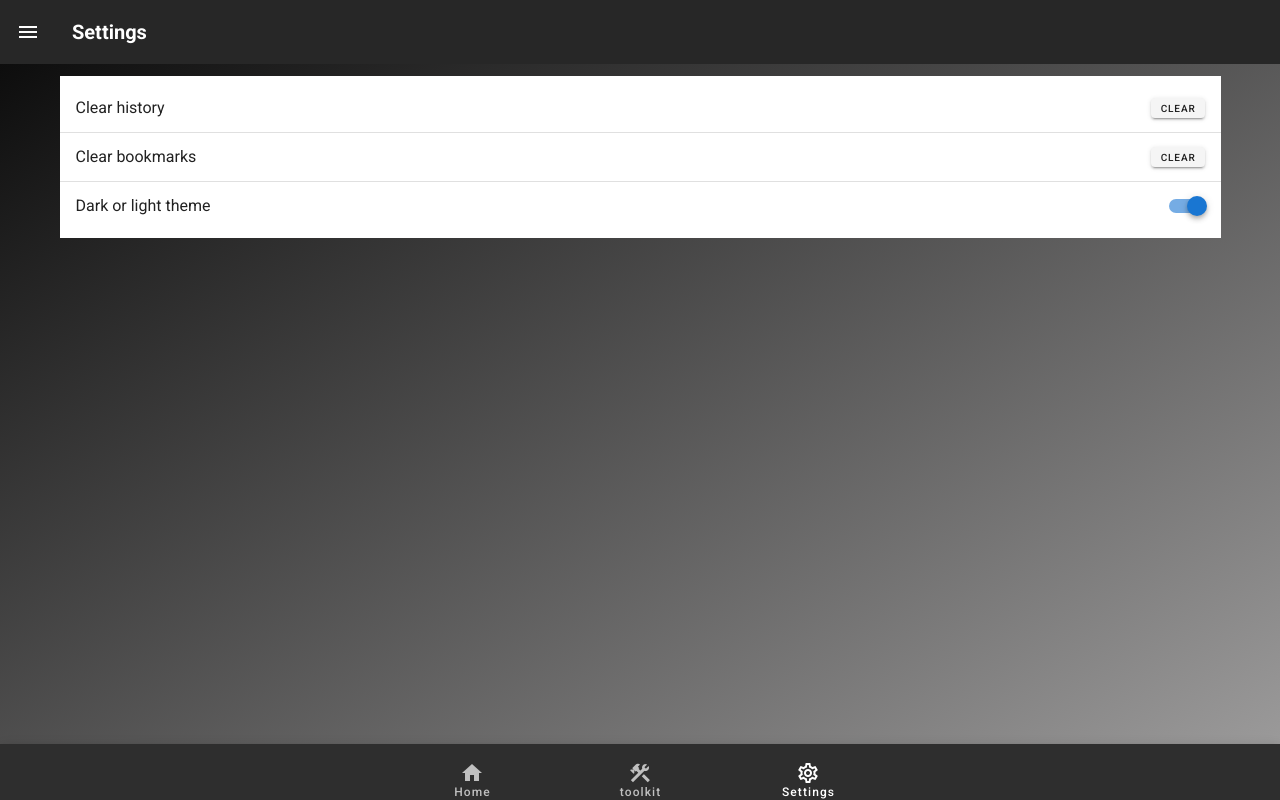
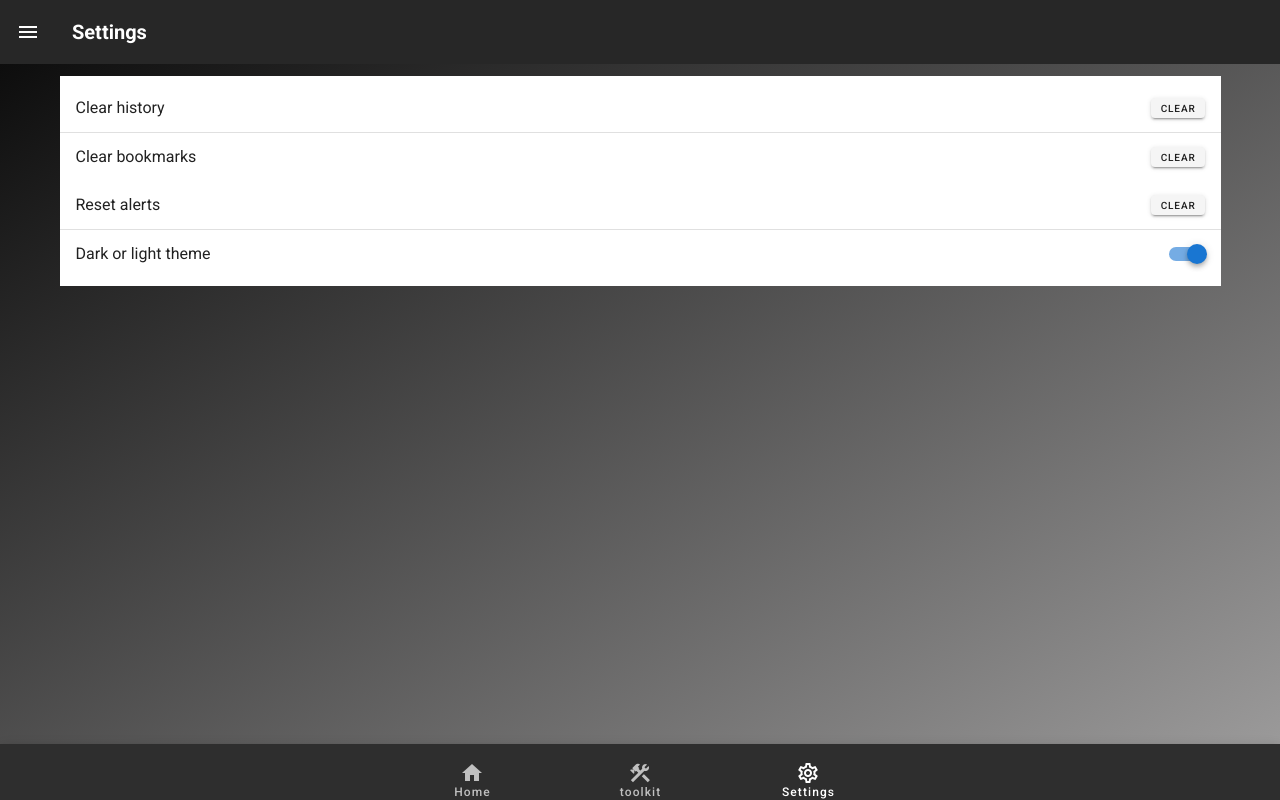
Before and after one commit to daveKoala/vue-boiler-plate, a Vue app: page /settings in a window 1280 px wide. Built offline with nearby package versions, Linux system fonts and the light colour scheme.

Commit message:
reset alerts

```diff
--- a/src/views/Settings.vue
+++ b/src/views/Settings.vue
@@ -12,6 +12,12 @@
         <v-list-item-content>Clear bookmarks</v-list-item-content>
         <v-list-item-action>
           <v-btn v-on:click="clearBookmarks" x-small>Clear</v-btn>
+        </v-list-item-action>
+      </v-list-item>
+      <v-list-item>
+        <v-list-item-content>Reset alerts</v-list-item-content>
+        <v-list-item-action>
+          <v-btn v-on:click="resetAlerts" x-small>Clear</v-btn>
         </v-list-item-action>
       </v-list-item>
       <v-divider></v-divider>
@@ -51,6 +57,9 @@ export default Vue.extend({
     clearBookmarks(): void {
       this.$store.commit("Content/clearBookmarks");
     },
+    resetAlerts(): void {
+      this.$store.commit("App/alert", true);
+    },
   },
 });
 </script>
```
